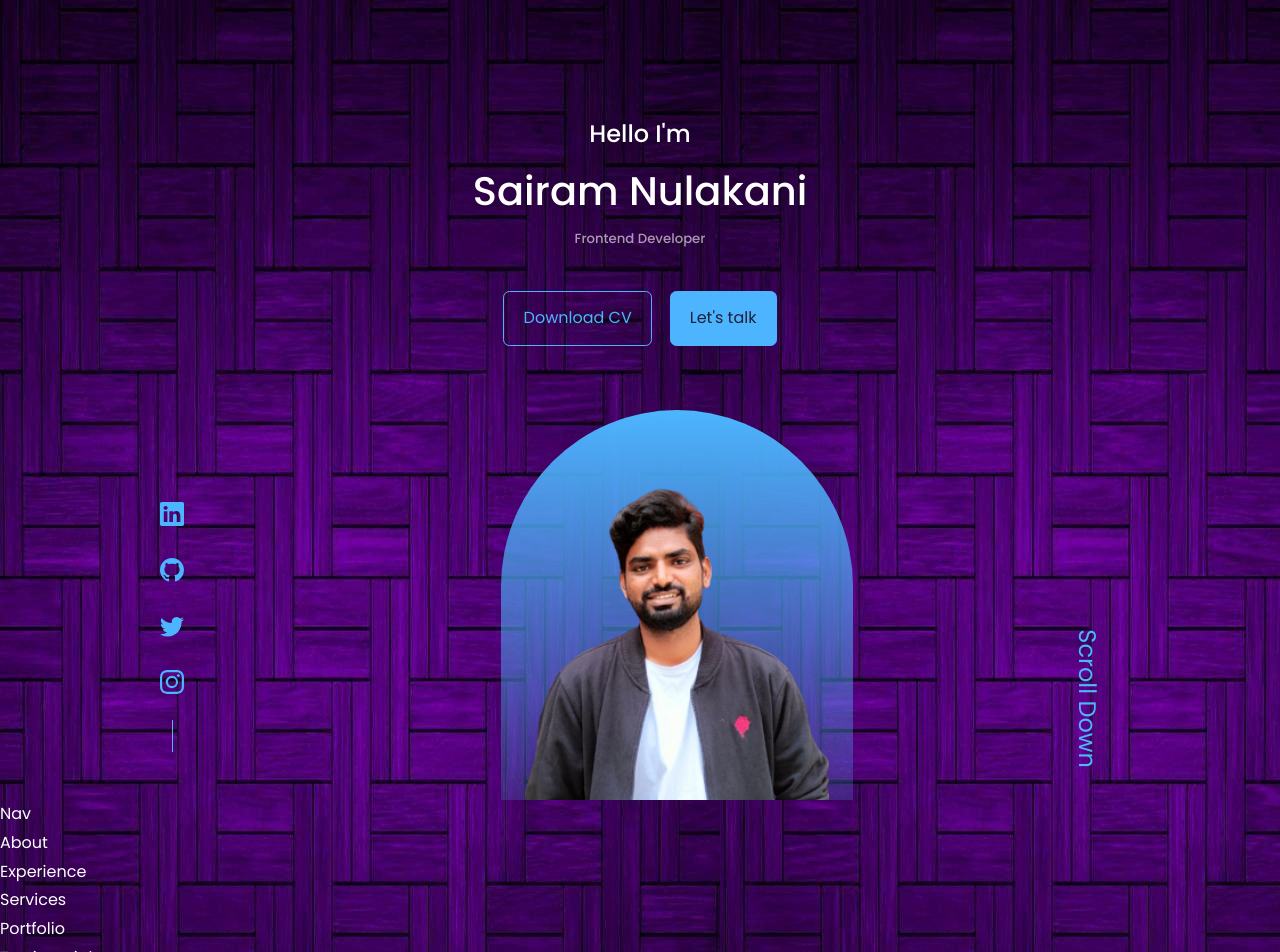
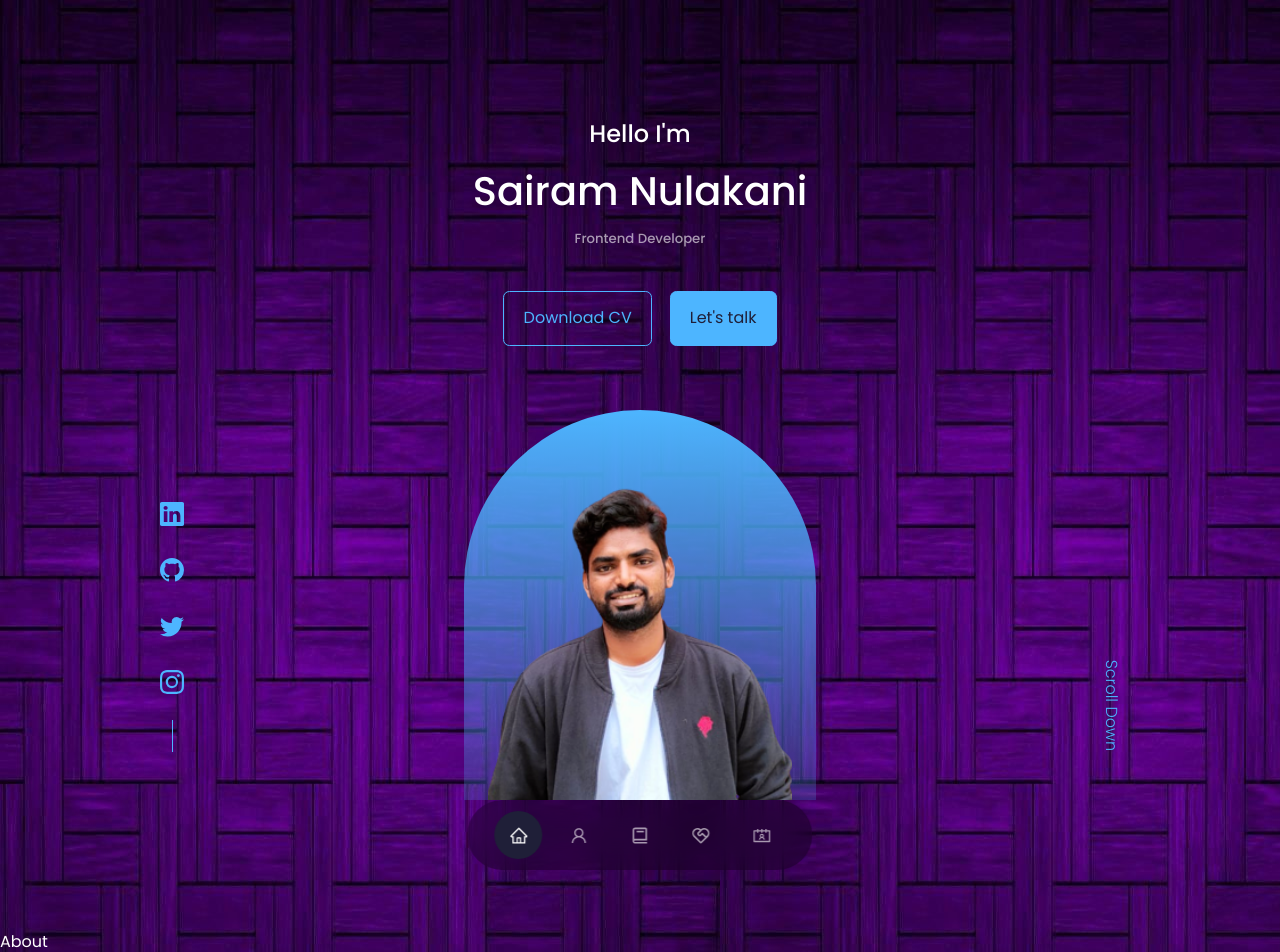
Before and after one commit to Sairam-Nulakani/react-portfolio-website, a React (Create React App) app: page / in a window 1280 px wide. Shown: the top 952 px of the page. Built offline with nearby package versions, Linux system fonts and the light colour scheme.

Commit message:
updated floated nav component

```diff
--- a/src/components/About/About.jsx
+++ b/src/components/About/About.jsx
@@ -2,7 +2,7 @@ import React from "react";
 import "./about.css";
 
 const About = () => {
-  return <div>About</div>;
+  return <section id="about">About</section>;
 };
 
 export default About;
--- a/src/components/Contact/Contact.jsx
+++ b/src/components/Contact/Contact.jsx
@@ -2,7 +2,7 @@ import React from "react";
 import "./contact.css";
 
 const Contact = () => {
-  return <div>Contact</div>;
+  return <section id="contact">Contact</section>;
 };
 
 export default Contact;
--- a/src/components/Experience/Experience.jsx
+++ b/src/components/Experience/Experience.jsx
@@ -2,7 +2,7 @@ import React from "react";
 import "./experience.css";
 
 const Experience = () => {
-  return <div>Experience</div>;
+  return <section id="experience">Experience</section>;
 };
 
 export default Experience;
--- a/src/components/Header/Header.jsx
+++ b/src/components/Header/Header.jsx
@@ -7,7 +7,7 @@ import HeaderSocials from "./HeaderSocials";
 const Header = () => {
   return (
     <header>
-      <div className="container header_container">
+      <div className="container header__container">
         <h2>Hello I'm</h2>
         <h1>Sairam Nulakani</h1>
         <h5 className="text-light">Frontend Developer</h5>
--- a/src/components/Header/header.css
+++ b/src/components/Header/header.css
@@ -3,7 +3,7 @@ header {
   padding-top: 7rem;
   overflow: hidden;
 }
-.header_container {
+.header__container {
   text-align: center;
   height: 100%;
   position: relative;
@@ -35,7 +35,8 @@ header {
   width: 22rem;
   height: 30rem;
   position: absolute;
-  left: calc(35.5%);
+  left: calc(50%);
+  transform: translateX(-50%);
   margin-top: 4rem;
   border-radius: 12rem 12rem 0 0;
   overflow: hidden;
@@ -46,5 +47,21 @@ header {
   right: -2.3rem;
   bottom: 5rem;
   transform: rotate(90deg);
-  font-size: 1.5rem;
+  font-size: 1rem;
+  font-weight: 300;
 }
+@media only screen and (max-width: 1024px) {
+  header {
+    height: 68vh;
+  }
+}
+
+@media only screen and (max-width: 600px) {
+  header {
+    height: 100vh;
+  }
+  .header__socials,
+  .scroll_down {
+    display: none;
+  }
+}
--- a/src/components/Nav/Nav.jsx
+++ b/src/components/Nav/Nav.jsx
@@ -1,8 +1,54 @@
-import React from "react";
+import React, { useState } from "react";
 import "./nav.css";
+import {
+  AiOutlineHome,
+  AiOutlineUser,
+  AiOutlineContacts,
+} from "react-icons/ai";
+import { BiBook } from "react-icons/bi";
+import { RiServiceLine } from "react-icons/ri";
 
 const Nav = () => {
-  return <div>Nav</div>;
+  const [activeNav, setActiveNav] = useState("#");
+  return (
+    <nav>
+      <a
+        href="#"
+        onClick={() => setActiveNav("#")}
+        className={activeNav === "#" ? "active" : ""}
+      >
+        <AiOutlineHome />
+      </a>
+      <a
+        href="#about"
+        onClick={() => setActiveNav("#about")}
+        className={activeNav === "#about" ? "active" : ""}
+      >
+        <AiOutlineUser />
+      </a>
+      <a
+        href="#experience"
+        onClick={() => setActiveNav("#experience")}
+        className={activeNav === "#experience" ? "active" : ""}
+      >
+        <BiBook />
+      </a>
+      <a
+        href="#services"
+        onClick={() => setActiveNav("#services")}
+        className={activeNav === "#services" ? "active" : ""}
+      >
+        <RiServiceLine />
+      </a>
+      <a
+        href="#contact"
+        onClick={() => setActiveNav("#contact")}
+        className={activeNav === "#contact" ? "active" : ""}
+      >
+        <AiOutlineContacts />
+      </a>
+    </nav>
+  );
 };
 
 export default Nav;
--- a/src/components/Nav/nav.css
+++ b/src/components/Nav/nav.css
@@ -0,0 +1,31 @@
+nav {
+  background: rgba(0, 0, 0, 0.3);
+  width: max-content;
+  display: block;
+  padding: 0.7rem 1.7rem;
+  z-index: 2;
+  position: absolute;
+  left: calc(50%);
+  transform: translateX(-50%);
+  display: flex;
+  bottom: 2 rem;
+  gap: 0.8rem;
+  border-radius: 3rem;
+  backdrop-filter: blur(15px);
+  /* position: fixed; */
+}
+nav a {
+  background: transparent;
+  padding: 0.9rem;
+  border-radius: 50%;
+  display: flex;
+  color: var(--color-light);
+  font-size: 1.2rem;
+}
+nav a:hover {
+  background: rgba(0, 0, 0, 0.4);
+}
+nav a.active {
+  background: var(--color-bg);
+  color: var(--color-white);
+}
--- a/src/components/Portfolio/Portfolio.jsx
+++ b/src/components/Portfolio/Portfolio.jsx
@@ -2,7 +2,7 @@ import React from "react";
 import "./portfolio.css";
 
 const Portfolio = () => {
-  return <div>Portfolio</div>;
+  return <section id="portfolio">Portfolio</section>;
 };
 
 export default Portfolio;
--- a/src/components/Services/Services.jsx
+++ b/src/components/Services/Services.jsx
@@ -2,7 +2,7 @@ import React from "react";
 import "./services.css";
 
 const Services = () => {
-  return <div>Services</div>;
+  return <section id="services">Services</section>;
 };
 
 export default Services;
--- a/src/index.css
+++ b/src/index.css
@@ -52,6 +52,7 @@ h1 {
 }
 section {
   margin-top: 8rem;
+  height: 100vh;
 }
 section > h2,
 section > h5 {
@@ -97,7 +98,7 @@ img {
   width: 100%;
   object-fit: cover;
 }
-@media screen and( max-width: 1024px;) {
+@media only screen and( max-width: 1024px) {
   .container {
     width: var(--container-width-md);
   }
@@ -105,7 +106,7 @@ img {
     margin-top: 6rem;
   }
 }
-@media screen and(max-width : 600px) {
+@media only screen and(max-width : 600px) {
   .container {
     width: var(--container-width-sm);
   }
```
